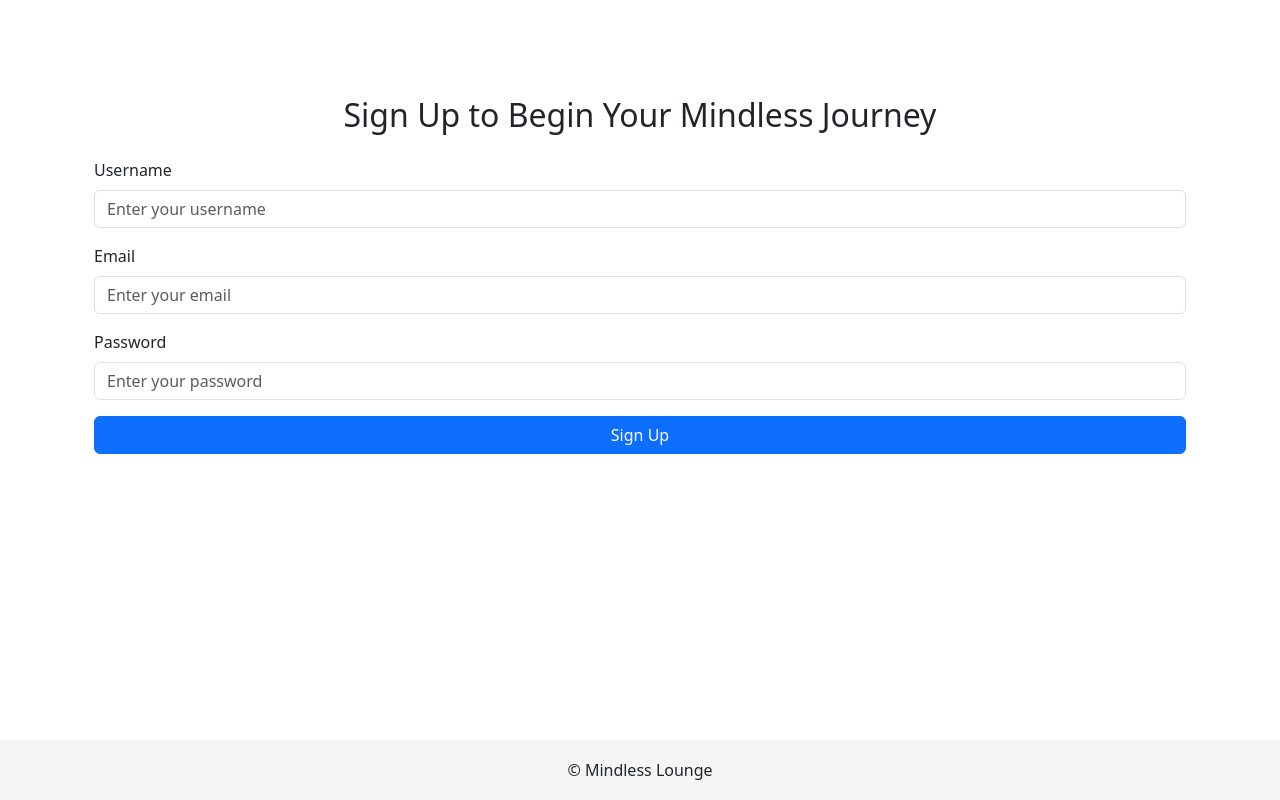
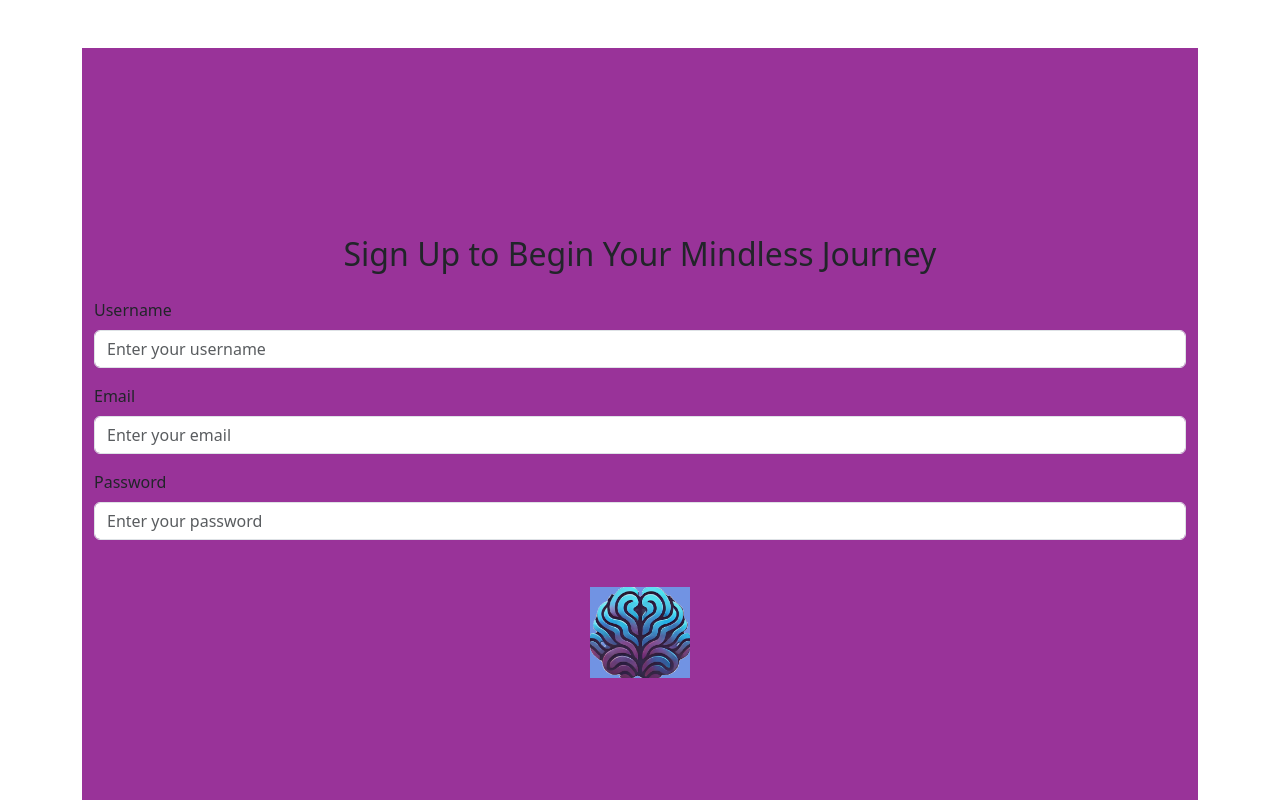
Before and after one commit to jaymascarenas/mindlessLounge, a React (Vite) app in the folder client/: page /signup in a window 1280 px wide. Shown: the top 800 px of the page. Built offline with nearby package versions, Linux system fonts and the light colour scheme.

Commit message:
changed sign up style and button

```diff
--- a/client/src/assets/css/index.css
+++ /dev/null
@@ -1,34 +0,0 @@
-body {
-  min-height: 100vh;
-  position: relative;
-  margin: 0;
-  padding-bottom: 60px; /* Should be equal to the footer's height */
-}
-
-.signup-form-container {
-  max-width: 400px;
-  margin: 0 auto;
-  padding: 20px;
-  border: 1px solid #ddd;
-  border-radius: 5px;
-  background-color: #993399;
-}
-
-.signup-form .form-group {
-  margin-bottom: 20px;
-}
-
-.footer {
-  display: flex;
-  justify-content: center;
-  align-items: center;
-  position: absolute;
-  bottom: 0;
-  width: 100%;
-  height: 60px; /* Adjust the height as needed */
-  background-color: #f5f5f5; /* Optional: Add a background color */
-}
-
-.footer-content {
-  text-align: center;
-}
--- /dev/null
+++ b/client/src/assets/css/signup.css
@@ -0,0 +1,13 @@
+.footer {
+  margin-top: auto;
+  display: flex;
+  justify-content: center;
+  align-items: center;
+  width: 100%;
+  height: 60px; /* Adjust the height as needed */
+  background-color: #86a7e8;
+}
+
+.footer-content {
+  text-align: center;
+}
--- a/client/src/components/Footer.tsx
+++ b/client/src/components/Footer.tsx
@@ -1,7 +1,26 @@
+import mindlessLogo from "../assets/images/mindless-logo.png";
+
 export default function Footer() {
   return (
     <footer className="footer">
-      <div className="footer-content">© Mindless Lounge </div>
+      <div
+        className="footer-content"
+        style={{
+          display: "flex",
+          justifyContent: "center",
+          marginBottom: "40px",
+          marginTop: "20px",
+        }}
+      >
+        <img
+          src={mindlessLogo}
+          alt="Mindless Lounge"
+          style={{
+            width: "300px",
+            filter: "drop-shadow(0 4px 6px rgba(0, 0, 0, 0.1))",
+          }}
+        />
+      </div>
     </footer>
   );
 }
--- a/client/src/pages/Signup.tsx
+++ b/client/src/pages/Signup.tsx
@@ -4,7 +4,7 @@ import { Container, Form, FormGroup, Label, Input, Button } from "reactstrap";
 import Auth from "../utils/auth";
 import { signup } from "../api/authAPI";
 import type { UserSignup } from "../interfaces/UserSignup";
-import "../assets/css/index.css";
+import brainIcon from "../assets/images/brain-icon.png";
 
 const Signup = () => {
   const [signupData, setSignupData] = useState<UserSignup>({
@@ -35,6 +35,16 @@ const Signup = () => {
   };
 
   return (
+    <div
+      style={{
+        backgroundColor: "#993399", // Replace with your desired color
+        minHeight: "100vh", // This ensures the color covers the full viewport height
+        display: "flex",
+        flexDirection: "column",
+        alignItems: "center",
+        justifyContent: "center",
+      }}
+    >
       <Container className="mt-5">
         <h2 className="text-center mb-4">
           Sign Up to Begin Your Mindless Journey
@@ -76,11 +86,40 @@ const Signup = () => {
               required
             />
           </FormGroup>
-        <Button color="primary" block>
-          Sign Up
-        </Button>
+          <div
+            style={{
+              display: "flex",
+              justifyContent: "center",
+              alignItems: "center",
+              height: "100%", // or a specific height if needed
+            }}
+          >
+            <button
+              type="submit"
+              className="image-button"
+              style={{
+                background: "none",
+                border: "none",
+                cursor: "pointer",
+                display: "flex",
+                alignItems: "center",
+                justifyContent: "center",
+                margin: "30px 0",
+              }}
+            >
+              <img
+                src={brainIcon}
+                alt="Sign Up with Brain Icon"
+                style={{
+                  width: "100px",
+                  opacity: 0.9,
+                }}
+              />
+            </button>
+          </div>
         </Form>
       </Container>
+    </div>
   );
 };
 
```
Also changed, not shown: 1 other file (tests, documents, lock files or other folders). Lines whose indentation alone changed are shown as unchanged.
